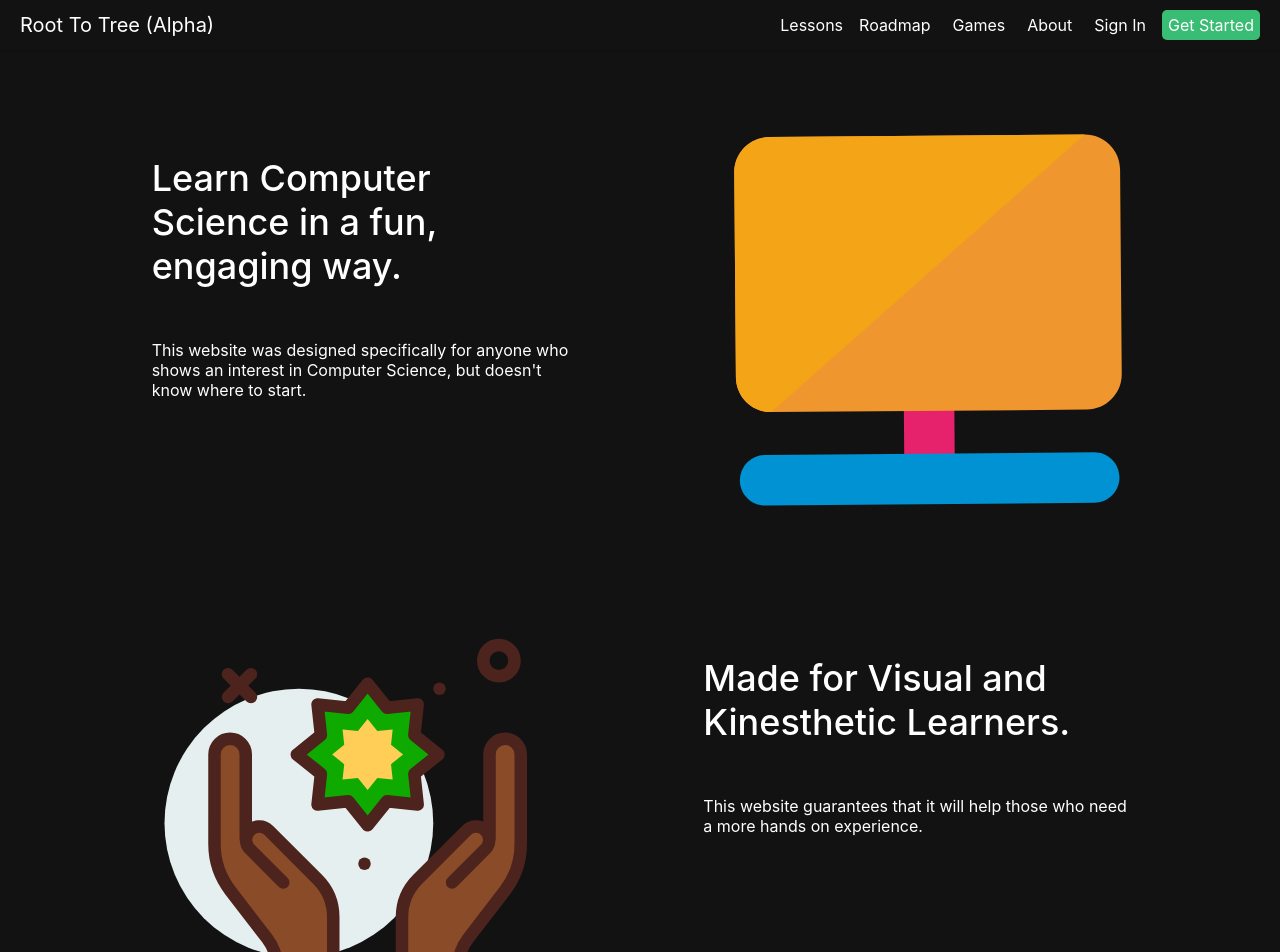
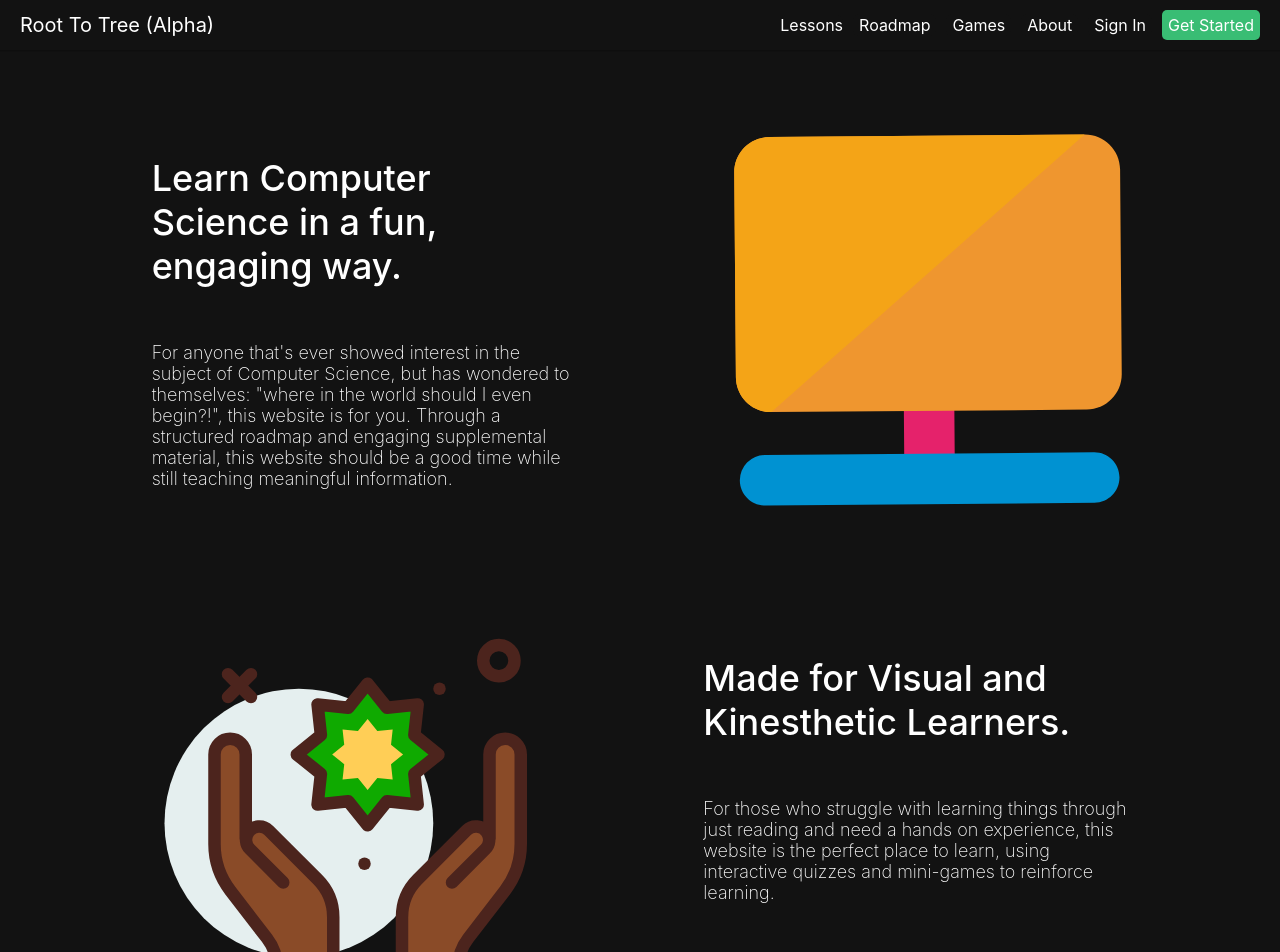
Before and after one commit to tljibbers/Web-App-For-Teaching-CS, a React (Vite) app in the folder web-app-for-teaching-cs/: page /home in a window 1280 px wide. Shown: the top 952 px of the page. Built offline with nearby package versions, Linux system fonts and the light colour scheme; no server answers.

Commit message:
minor styling

```diff
--- a/web-app-for-teaching-cs/src/HomePage.jsx
+++ b/web-app-for-teaching-cs/src/HomePage.jsx
@@ -16,7 +16,7 @@ function HomePage() {
           <div className="SubTaglineContainer" id='topContainer'>
             <div className= "tagline1">
               <p className = "taglineHeader">Learn Computer Science in a fun, engaging way.</p>
-              <p className = "taglineSubText">This website was designed specifically for anyone who shows an interest in Computer Science, but doesn't know where to start.</p>
+              <p className = "taglineSubText">For anyone that's ever showed interest in the subject of Computer Science, but has wondered to themselves: "where in the world should I even begin?!", this website is for you. Through a structured roadmap and engaging supplemental material, this website should be a good time while still teaching meaningful information.</p>
             </div>
             <img src={computer} className="taglineSvg" width="400"></img>
           </div>
@@ -24,7 +24,7 @@ function HomePage() {
             <img src={visualLearning} className="taglineSvg" width="400"></img>
             <div className = "tagline2">
                 <p className = "taglineHeader">Made for Visual and Kinesthetic Learners.</p>
-                <p className = "taglineSubText">This website guarantees that it will help those who need a more hands on experience.</p>
+                <p className = "taglineSubText">For those who struggle with learning things through just reading and need a hands on experience, this website is the perfect place to learn, using interactive quizzes and mini-games to reinforce learning.</p>
             </div>
           </div>
         </div>
--- a/web-app-for-teaching-cs/src/header.css
+++ b/web-app-for-teaching-cs/src/header.css
@@ -39,6 +39,7 @@
     text-decoration: underline solid;
     text-decoration-thickness: 2px;
     text-underline-offset: 5px;
+    color: rgb(175, 175, 175);
 }
 
 #lessons-dropdown {
--- a/web-app-for-teaching-cs/src/homepage.css
+++ b/web-app-for-teaching-cs/src/homepage.css
@@ -29,6 +29,11 @@
 .taglineHeader {
     font-size: 36px;
     font-weight: 500;
+}
+
+.taglineSubText {
+    font-size: 18px;
+    font-weight: 200;
 }
 
 
```
